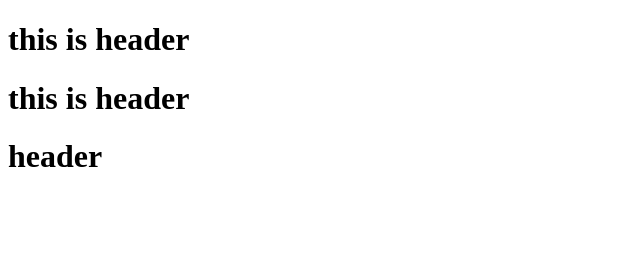
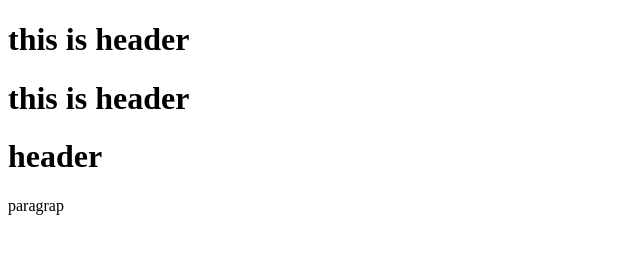
Before and after one commit to devopsdev44/project1, a plain HTML site: page index.html in a window 1280 px wide. Shown: the full height of the page, 0-640 px from the left. Drawn offline with Linux system fonts and the light colour scheme.

Commit message:
changes done on html with paragraph

```diff
--- a/index.html
+++ b/index.html
@@ -10,5 +10,6 @@
     <h1>this is header</h1>
     <h1>this is header</h1>
     <h1>header</h1>
+    <p1>paragrap</p1>
 </body>
 </html>
```
